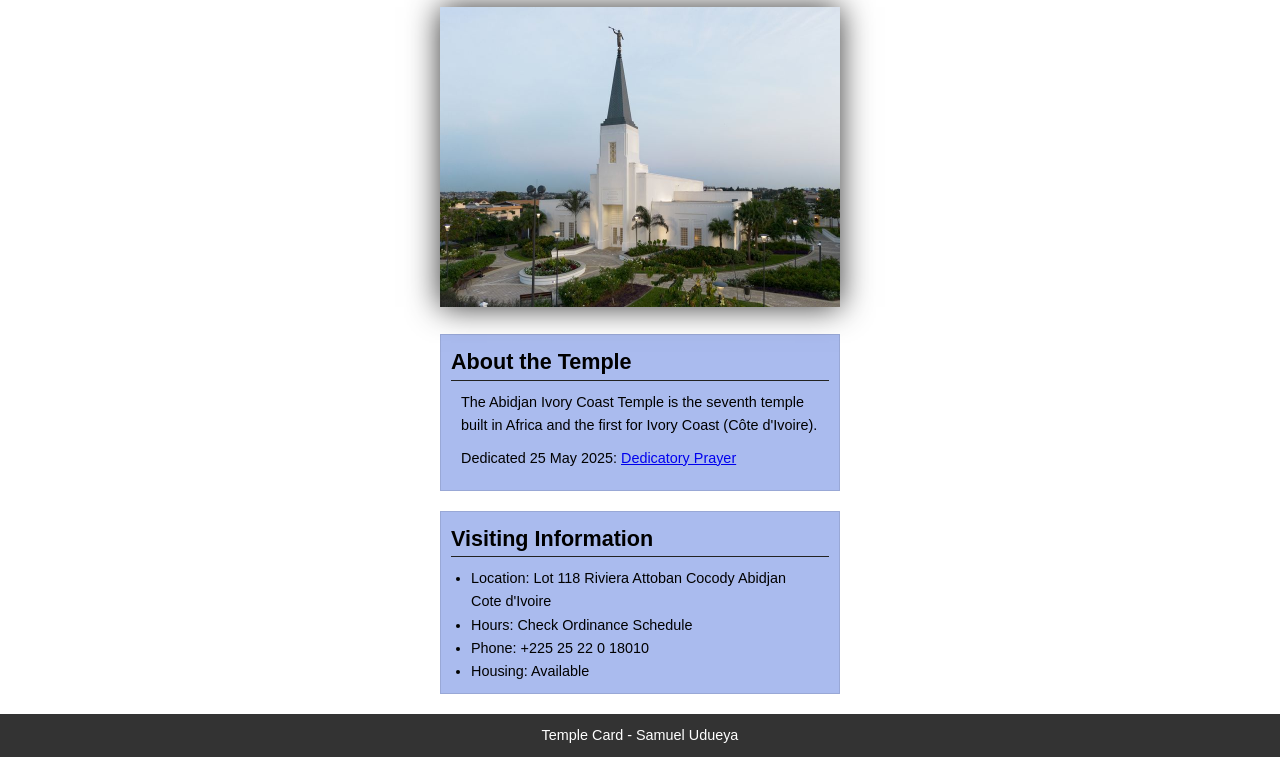
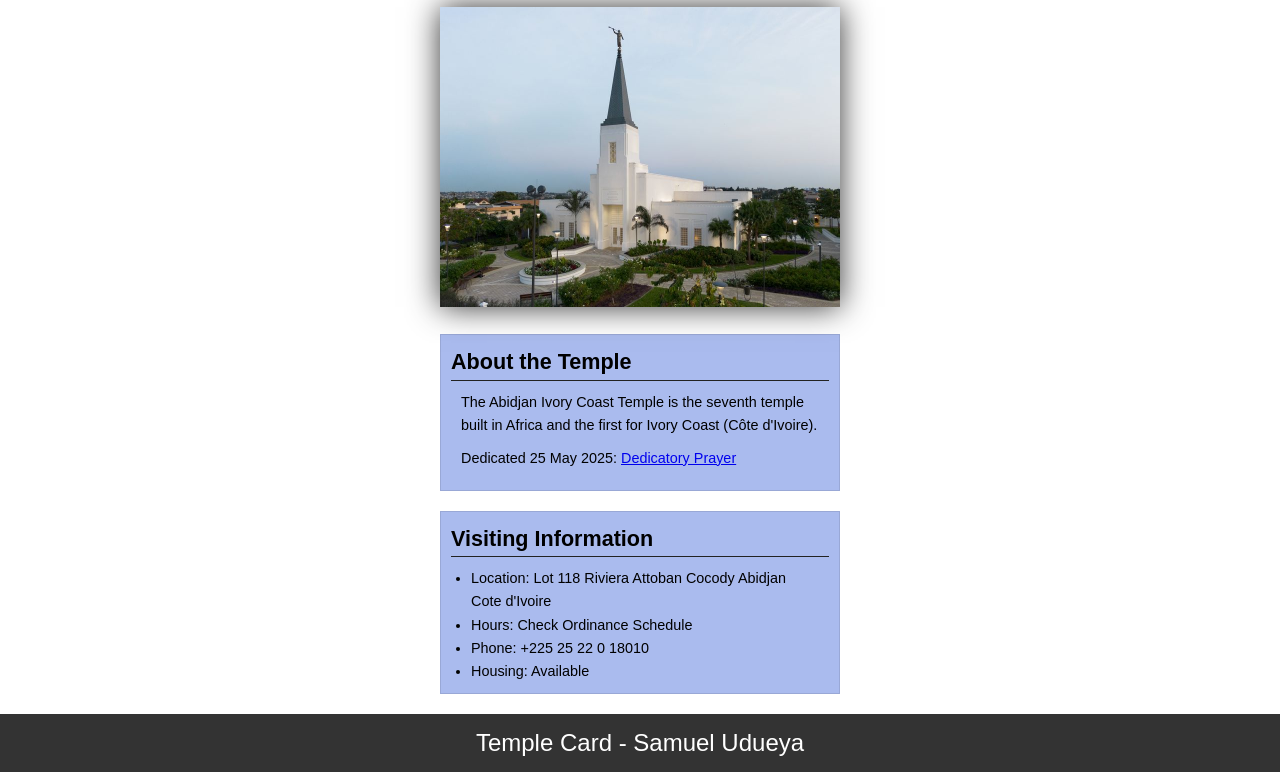
Before and after one commit to samuelevi/wdd130, a plain HTML site: page week02/temple.html in a window 1280 px wide. Shown: the part 123-895 px from the top of the page. Drawn offline with Linux system fonts and the light colour scheme.

Commit message:
Update temple.css

```diff
--- a/week02/styles/temple.css
+++ b/week02/styles/temple.css
@@ -51,7 +51,3 @@ section p {
 ul {
    margin: 10px 20px 0;
 }
-
-footer {
-   font-size: 0.9rem;
-}
```
